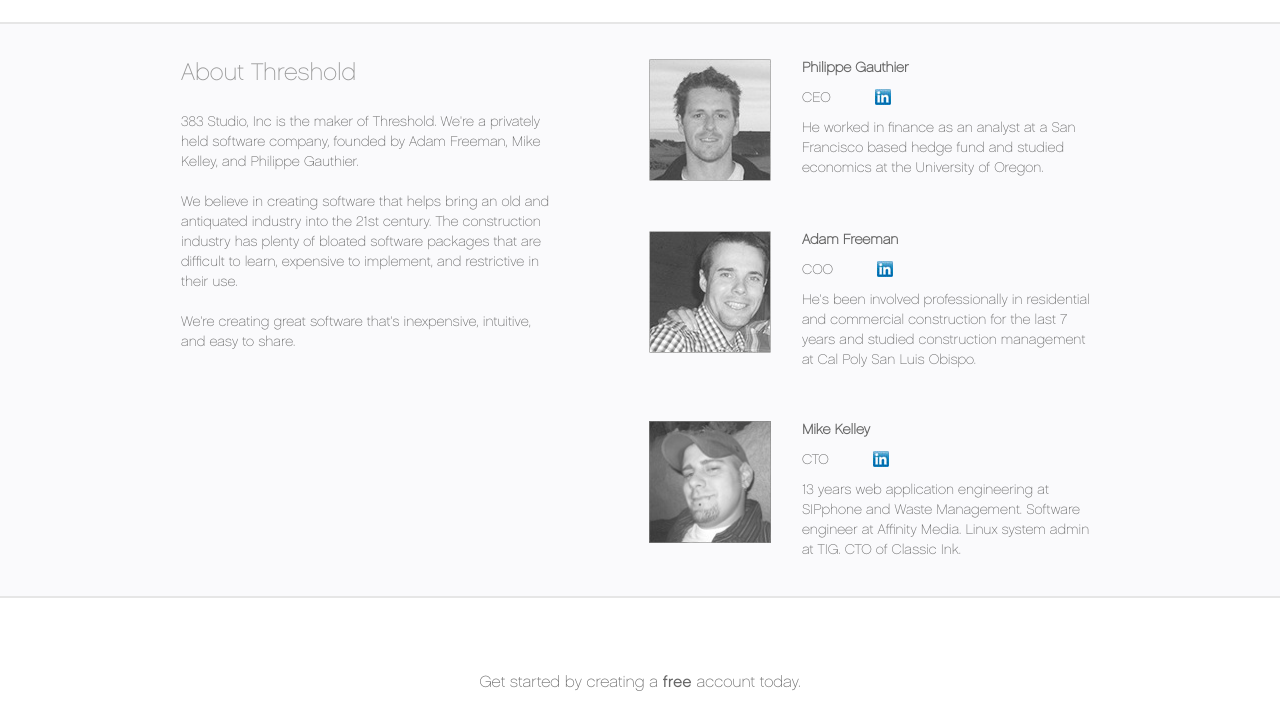
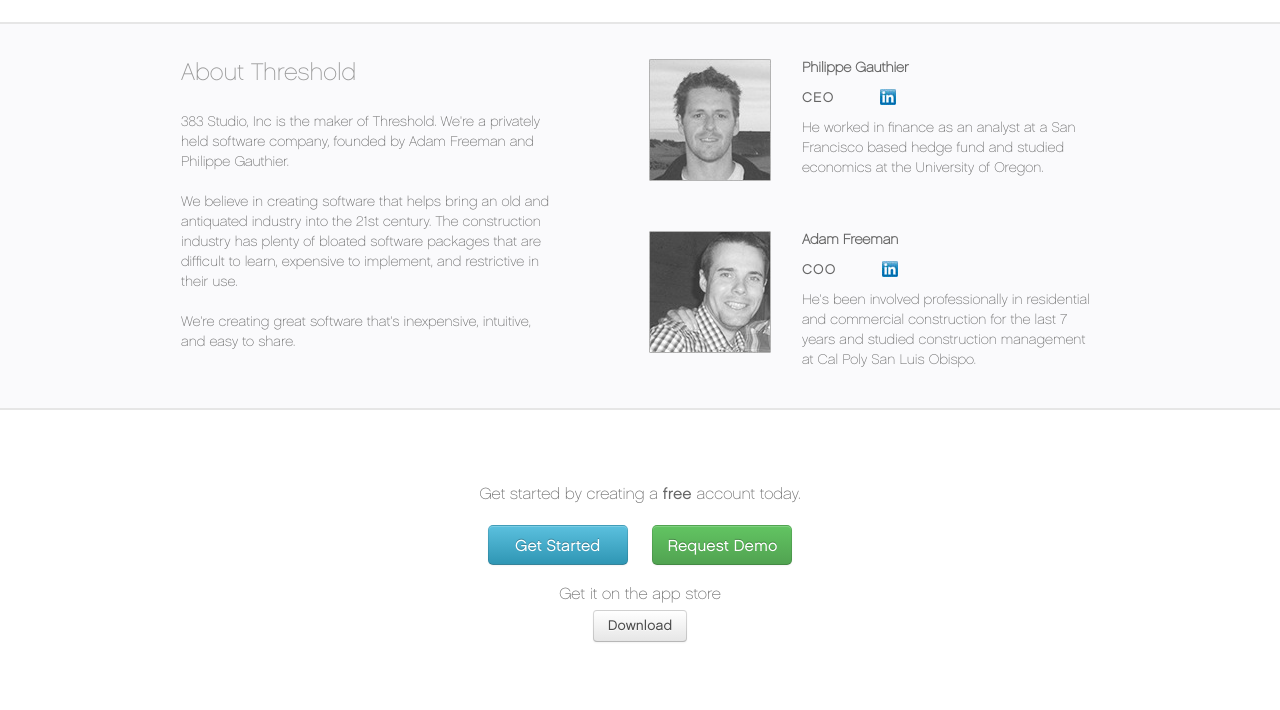
Before and after one commit to PhilippeGauthier/ThresholdHome, a plain HTML site: page public/about.html in a window 1280 px wide. Shown: the part 525-1235 px from the top of the page. Drawn offline with nearby package versions, Linux system fonts and the light colour scheme.

Commit message:
removed mike, changed .profile class

```diff
--- a/public/about.html
+++ b/public/about.html
@@ -63,7 +63,7 @@
           <section class="row-fluid">
             <div class="span5">
               <h4>About Threshold</h4>
-              <p>383 Studio, Inc is the maker of Threshold. We're a privately held software company, founded by Adam Freeman, Mike Kelley, and Philippe Gauthier.</p>
+              <p>383 Studio, Inc is the maker of Threshold. We're a privately held software company, founded by Adam Freeman and Philippe Gauthier.</p>
               <p>We believe in creating software that helps bring an old and antiquated industry into the 21st century. The construction industry has plenty of bloated software packages that are difficult to learn, expensive to implement, and restrictive in their use.</p>
               <p>We're creating great software that's inexpensive, intuitive, and easy to share.</p>
             </div>
@@ -79,7 +79,7 @@
                   He worked in finance as an analyst at a San Francisco based hedge fund and studied economics at the University of Oregon.
                 </div>
               </div>
-              <div class="row-fluid profile">
+              <div class="row-fluid profile last">
                 <div class="span4"><img src="img/adam.jpg" class="profile-pic" /></div>
                 <div class="span8">
                   <strong>Adam Freeman</strong>
@@ -88,17 +88,6 @@
                     <a href="http://www.linkedin.com/pub/adam-freeman/7/849/3b2" class="linkedin" target="_blank"><img src="img/linkedin.jpg" /></a>
                   </div>
                   He's been involved professionally in residential and commercial construction for the last 7 years and studied construction management at Cal Poly San Luis Obispo.
-                </div>
-              </div>
-              <div class="row-fluid profile last">
-                <div class="span4"><img src="img/mike.jpg" class="profile-pic" /></div>
-                <div class="span8">
-                  <strong>Mike Kelley</strong>
-                  <div class="profile-title">
-                    CTO
-                    <a href="http://www.linkedin.com/pub/mike-kelley/2a/27/a34" class="linkedin" target="_blank"><img src="img/linkedin.jpg" /></a>
-                  </div>
-                  13 years web application engineering at SIPphone and Waste Management. Software engineer at Affinity Media. Linux system admin at TIG. CTO of Classic Ink.
                 </div>
               </div>
             </div>
--- a/public/css/website.css
+++ b/public/css/website.css
@@ -1104,7 +1104,7 @@
 .profile { margin-bottom:50px; }
 .profile.last { margin-bottom: 0; }
 .profile-pic { width:122px; height:122px; }
-.profile-title { margin:10px 0; }
+.profile-title { font-family:'Chalet-LondonNineteenSixty'; letter-spacing:1px; margin:10px 0; }
 .linkedin { margin-left:40px; }
 .linkedin img { margin-top:-3px; }
 
```
